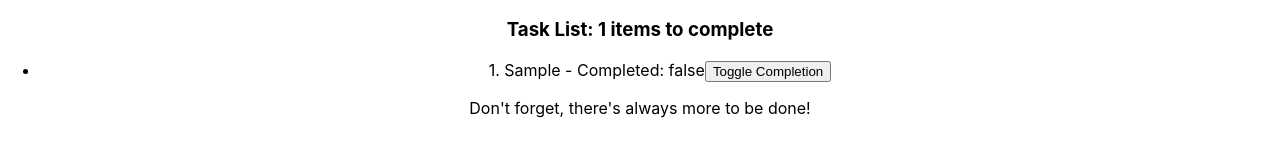
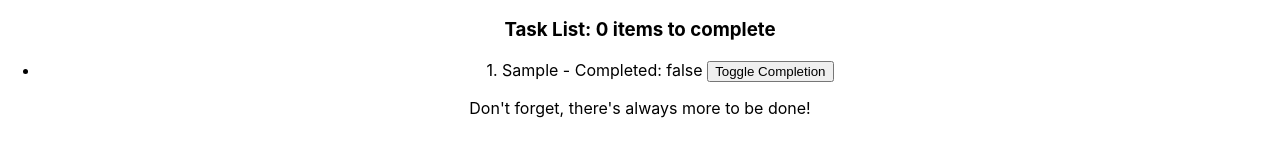
Before and after one commit to cnickels21/ReactToDoWeekEight, a React (Create React App) app in the folder reacttodoweekeight/: page / in a window 1280 px wide. Both pictures are taken after typing "Sample", "Sample" into the empty fields and a click on the button "Add Task". Shown: the part 297-447 px from the top of the page. Built offline with nearby package versions, Linux system fonts and the light colour scheme.

Commit message:
refactoring list

```diff
--- a/reacttodoweekeight/src/components/main/index.js
+++ b/reacttodoweekeight/src/components/main/index.js
@@ -6,16 +6,15 @@ export default function Main(props) {
     let [count, setCount] = useState(taskCount);
     let [title, setTitle] = useState("");
     let [tasks, setTasks] = useState([]);
-    // Not using this yet
-    // let [assignee, setAssignee] = useState('');
+    let [assignee, setAssignee] = useState('');
 
     const updateTitle = e => setTitle(e.target.value);
+    const updateAssignee = e => setAssignee(e.target.value);
+    const updateCount = () => setCount(count + 1);
+
 
     const saveTask = e => {
         e.preventDefault();
-
-        setCount(count + 1);
-
         let newTasks = [...tasks, { title, completed: false }];
         setTasks(newTasks);
         e.target.reset();
@@ -31,7 +30,7 @@ export default function Main(props) {
                 </div>
                 <div id="assigned-to">
                     <label>Who's responsibility? </label>
-                    <input required type="text" id="assignee" ></input>
+                    <input required type="text" id="assignee" onChange={updateAssignee}></input>
                 </div>
                 <fieldset>
                     <legend>Difficulty</legend>
@@ -46,7 +45,7 @@ export default function Main(props) {
                     <label>5</label>
                     <input type="radio" name="difficulty" value="5" id="harder" />
                 </fieldset>
-                <button type="submit">Add Task</button>
+                <button type="submit" onSubmit={updateCount}>Add Task</button>
             </form>
 
             <div id="todo-list">
@@ -54,7 +53,7 @@ export default function Main(props) {
                 <ul>
                     {tasks.map((task, index) => (
                         <li>
-                            {index + 1}. {task.title} - {task.assignee} Completed: {task.completed.toString()}
+                            <span>{index + 1}. {task.title} - {task.assignee} Completed: {task.completed.toString()}  </span>
                             <button>Toggle Completion</button>
                         </li>
                     ))}
```
